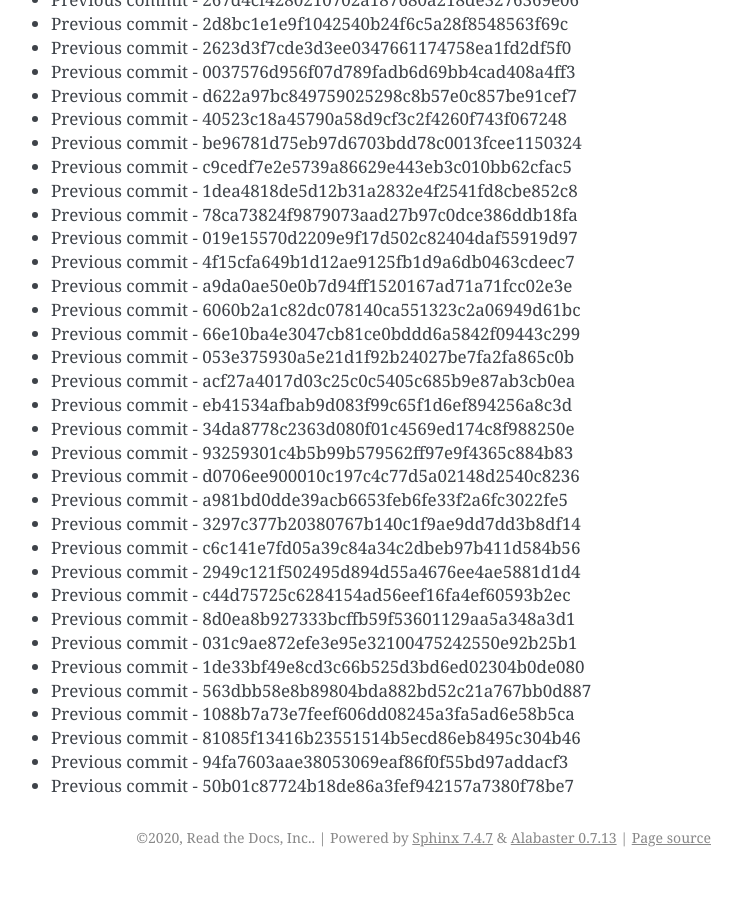
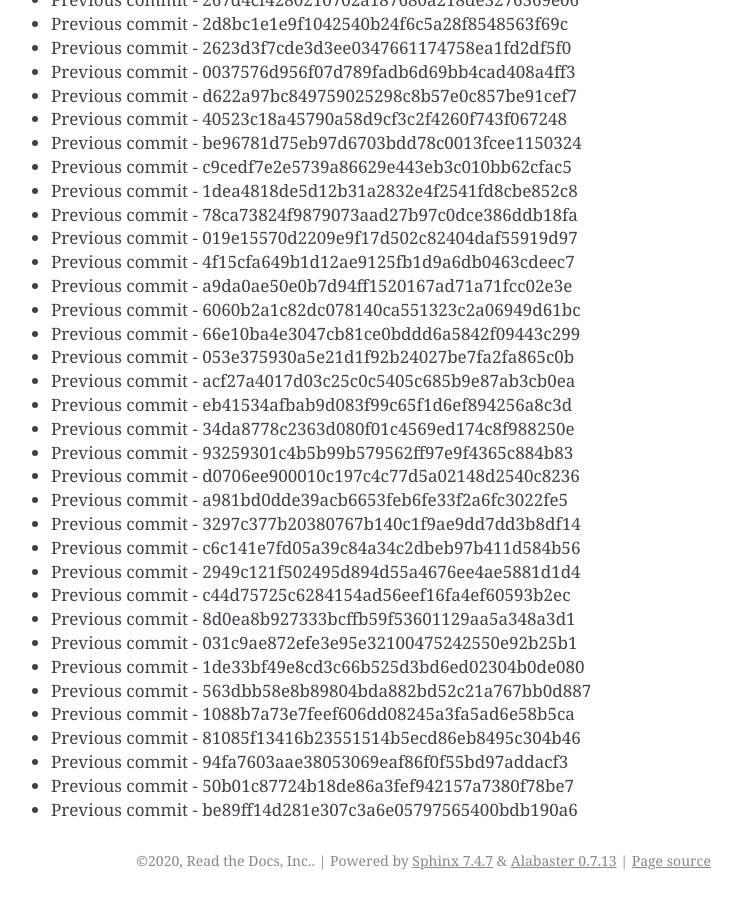
Before and after one commit to readthedocs/rtd-git-stresstest, a Sphinx documentation site: the page built from docs/updates.rst, in a window 1280 px wide and 900 px high, scrolled down 45298 px. Shown: the whole window, without its empty margins (399-1141 px from the left). Built offline with Sphinx 7.4.7, drawn with Linux system fonts in a browser that asks for light colours; before the commit the page ends 46175 px from its top, so only the background shows below that.

Commit message:
Generating commit from previous: be89ff14d281e307c3a6e05797565400bdb190a6

```diff
--- a/docs/updates.rst
+++ b/docs/updates.rst
@@ -1935,3 +1935,4 @@ It can be tested for any performance characteristics.
 * Previous commit - 81085f13416b23551514b5ecd86eb8495c304b46
 * Previous commit - 94fa7603aae38053069eaf86f0f55bd97addacf3
 * Previous commit - 50b01c87724b18de86a3fef942157a7380f78be7
+* Previous commit - be89ff14d281e307c3a6e05797565400bdb190a6
```
